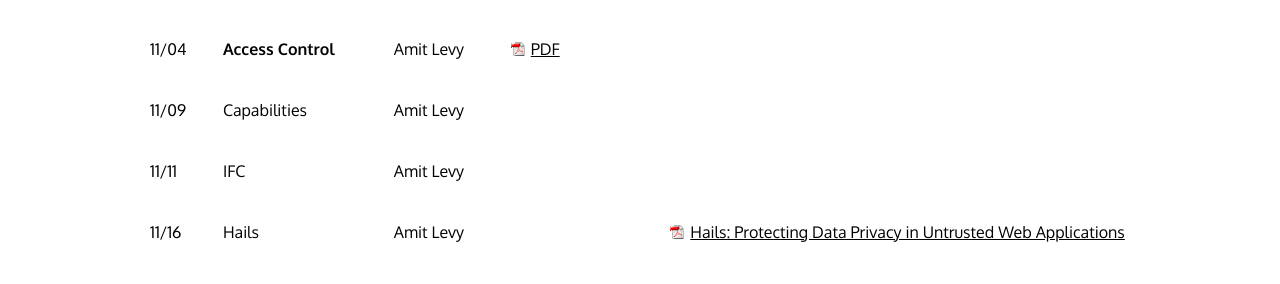
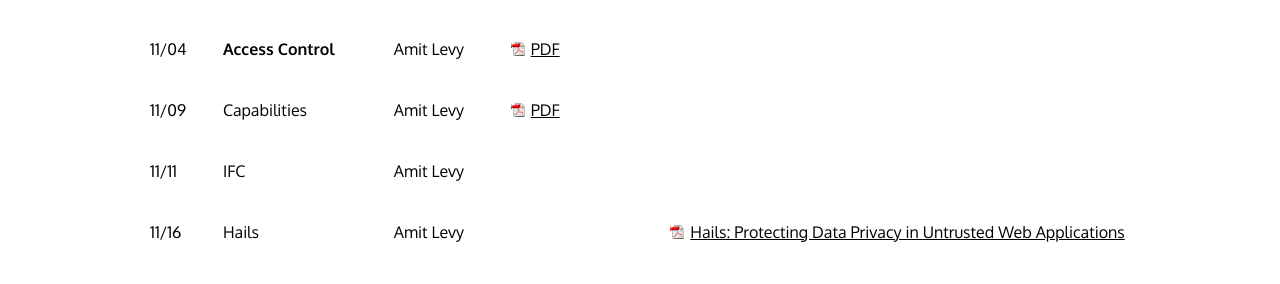
Before and after one commit to cos316/cos316-web, a Jekyll site: the page built from lectures.md, in a window 1280 px wide and 900 px high, scrolled down 1283 px. Shown: the part 422-706 px from the top of the window. Built offline with Jekyll 4.4.1, drawn with Linux system fonts in a browser that asks for light colours; nearby versions of some CDN libraries.

Commit message:
Capabilities lecture

```diff
--- a/lectures.md
+++ b/lectures.md
@@ -35,7 +35,7 @@ expected to attend lecture live if that is at all reasonable for you.
 | 10/28 | Congestion Control| Wyatt Lloyd | [PDF](/lectures/L17-congestion.pdf) | | |
 | 11/02 | Events vs. Threads| Amit Levy   | [PDF](/lectures/L18-eventsvsthreads.pdf) | | [Why Are Threads a Bad Idea](https://web.stanford.edu/~ouster/cgi-bin/papers/threads.pdf) [Why Are Events a Bad Idea](https://www.usenix.org/legacy/events/hotos03/tech/full_papers/vonbehren/vonbehren.pdf) |
 | 11/04 | **Access Control**| Amit Levy   | [PDF](/lectures/L19-access-control.pdf) | | |
-| 11/09 | Capabilities      | Amit Levy   | | | |
+| 11/09 | Capabilities      | Amit Levy   | [PDF](/lectures/L20-capabilities.pdf) | | |
 | 11/11 | IFC               | Amit Levy   | | | |
 | 11/16 | Hails             | Amit Levy   | | | [Hails: Protecting Data Privacy in Untrusted Web Applications](https://www.amitlevy.com/papers/hails-osdi2012.pdf) |
 | 11/18 | **Scheduling**    | Wyatt Lloyd | | | |
```
Also changed, not shown: 1 other file.
